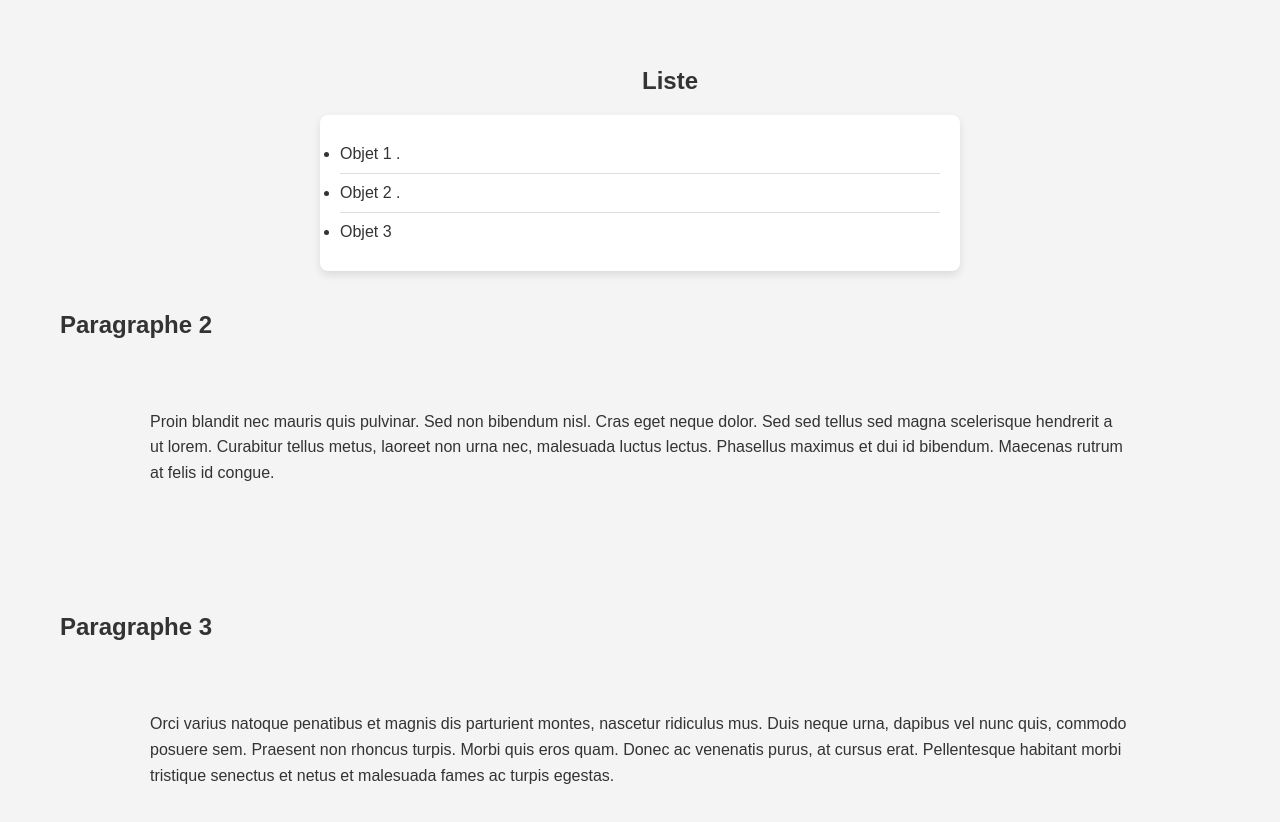
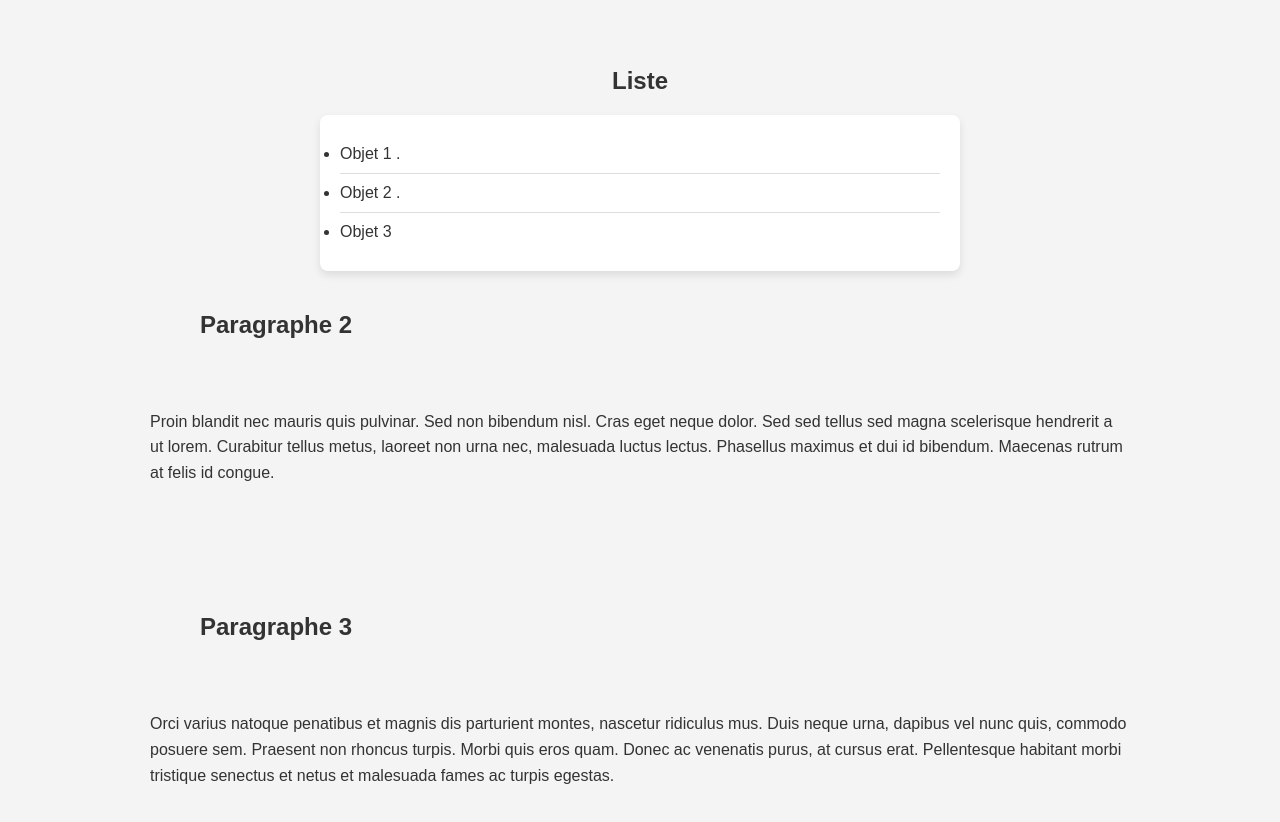
Before and after one commit to Jeklord972/DEVWEBXCS508, a plain HTML site: page index.html in a window 1280 px wide. Shown: the part 1036-1858 px from the top of the page. Drawn offline with Linux system fonts and the light colour scheme.

Commit message:
Nouveau nom

```diff
--- a/CSS_XCS-508.css
+++ b/CSS_XCS-508.css
@@ -50,7 +50,6 @@ h1 {
 h2 {
     color: #333;
     margin-top: 40px;
-    margin-left: 60px;
     font-size: 1.5em;
 }
 .img1 {
@@ -62,7 +61,7 @@ h2 {
 h3 {
     color: #333;
     margin-top: 40px;
-    margin-left: 60px;
+    margin-left: 200px;
     font-size: 1.5em;
 }
 
--- a/main.html
+++ b/index.html
@@ -44,7 +44,7 @@
     <li>Objet 3</li>
 </ul>
 
-<h2>Paragraphe 2 </h2>
+<h3>Paragraphe 2 </h3>
 
     <p>Proin blandit nec mauris quis pulvinar. Sed non bibendum nisl. Cras eget neque dolor. Sed sed tellus sed magna scelerisque hendrerit a ut lorem. Curabitur tellus metus, laoreet non urna nec, malesuada luctus lectus. Phasellus maximus et dui id bibendum. Maecenas rutrum at felis id congue. </p>
 <br>
```
